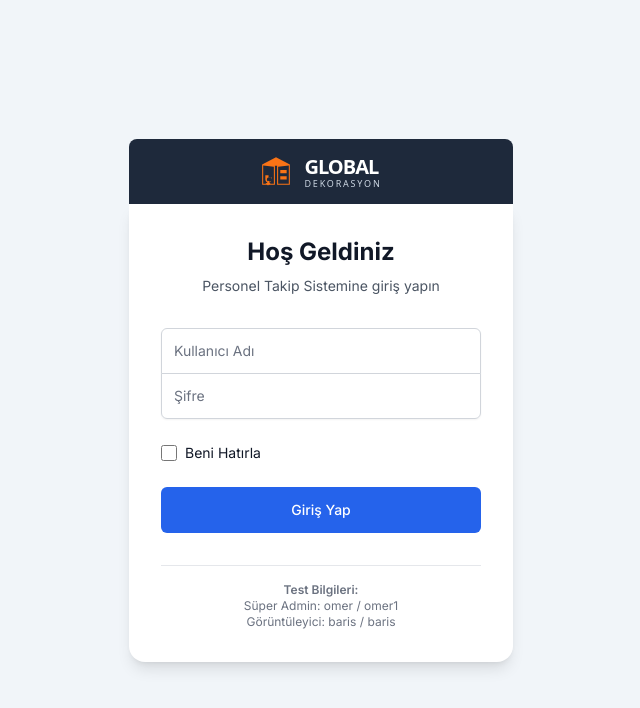
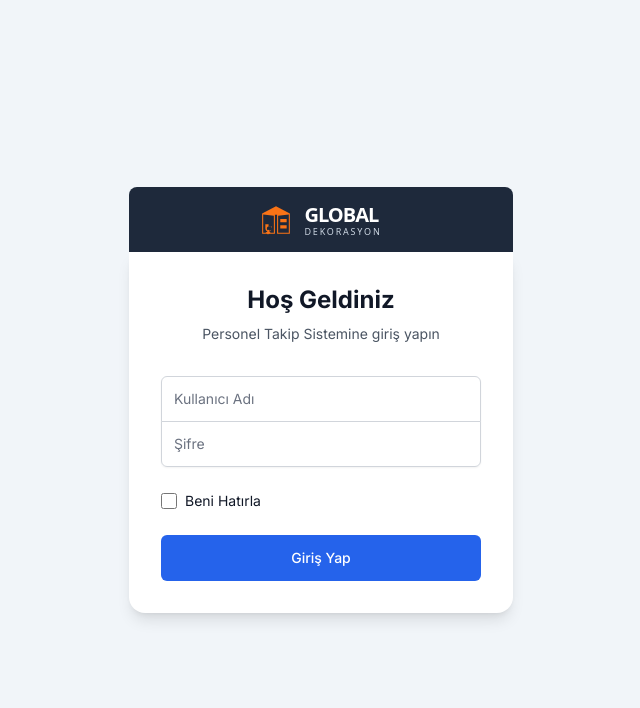
Before and after one commit to furkangem/is_takip, a React (Vite) app: page / in a window 1280 px wide. Shown: the top 708 px of the page, without its empty margins (319-959 px from the left). Built offline with nearby package versions, Linux system fonts and the light colour scheme.

Commit message:
refactor: remove test credentials section from LoginView

```diff
--- a/components/LoginView.tsx
+++ b/components/LoginView.tsx
@@ -115,11 +115,6 @@ const LoginView: React.FC<LoginViewProps> = ({ onLogin }) => {
               </button>
             </div>
           </form>
-           <div className="text-center text-xs text-gray-500 border-t pt-4">
-              <p className="font-semibold">Test Bilgileri:</p>
-              <p>Süper Admin: omer / omer1</p>
-              <p>Görüntüleyici: baris / baris</p>
-          </div>
         </div>
       </div>
     </div>
```
